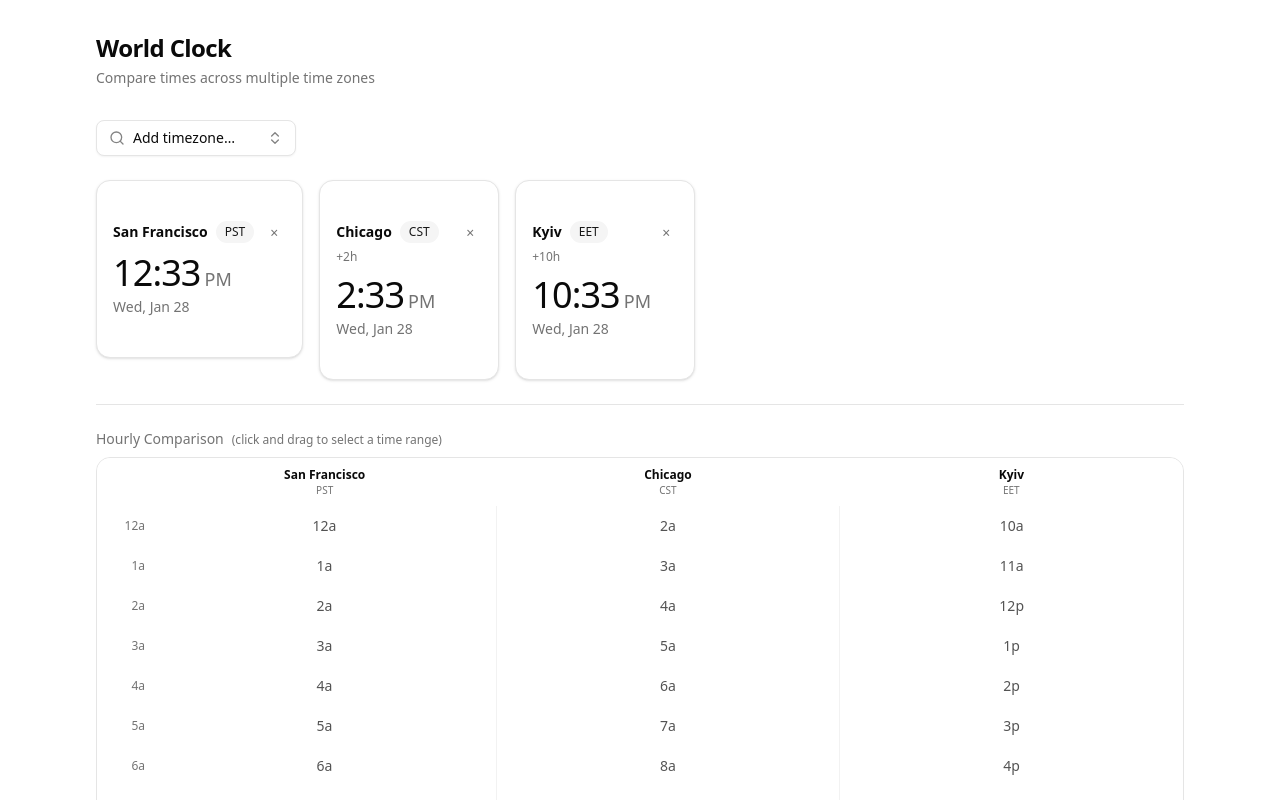
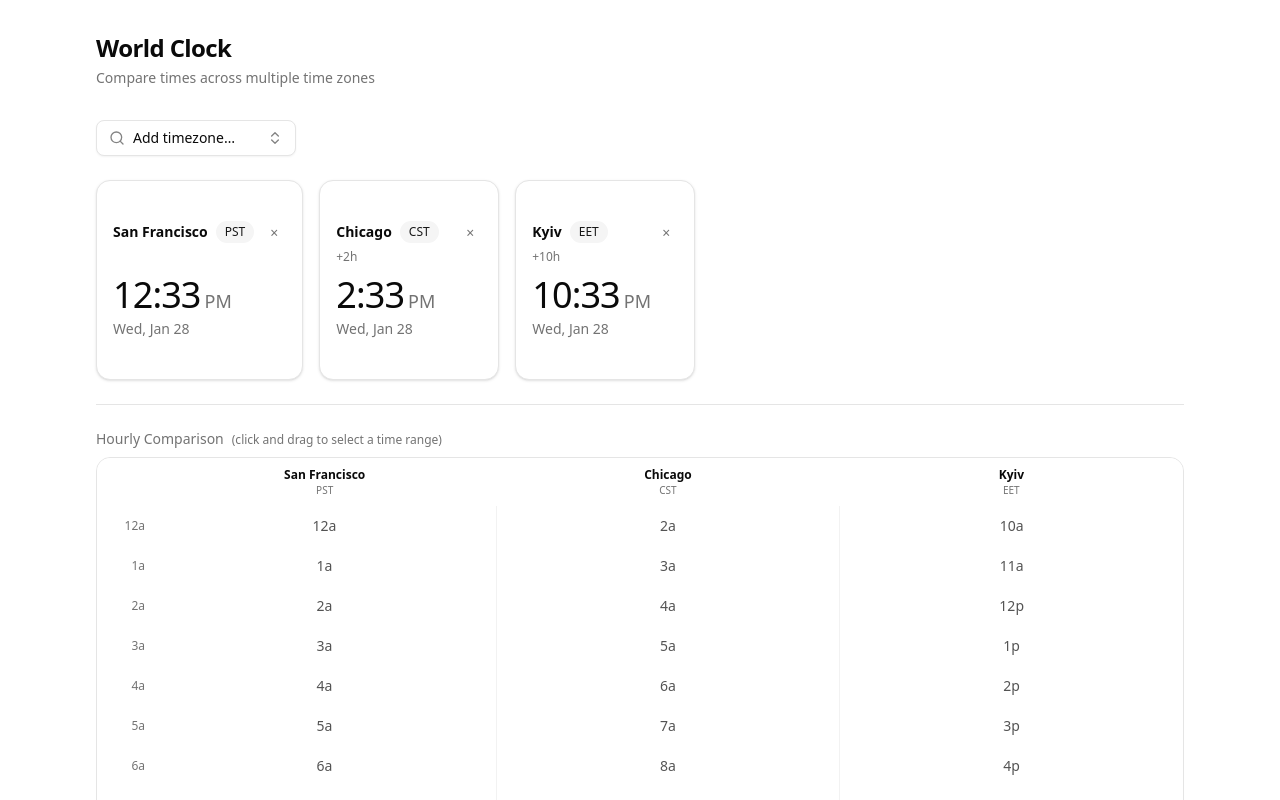
Before and after one commit to Kradllit/worldclock, a Next.js app: page / in a window 1280 px wide. Shown: the top 800 px of the page. Built offline with nearby package versions, Linux system fonts and the light colour scheme.

Commit message:
Fix card heights to be consistent

```diff
--- a/components/timezone-card.tsx
+++ b/components/timezone-card.tsx
@@ -50,9 +50,9 @@ export function TimezoneCard({
                 {timezone.label}
               </Badge>
             </div>
-            {timeDiff && (
-              <span className="text-xs text-muted-foreground">{timeDiff}</span>
-            )}
+            <span className="text-xs text-muted-foreground h-4">
+              {timeDiff || "\u00A0"}
+            </span>
           </div>
           {canRemove && onRemove && (
             <Button
```
